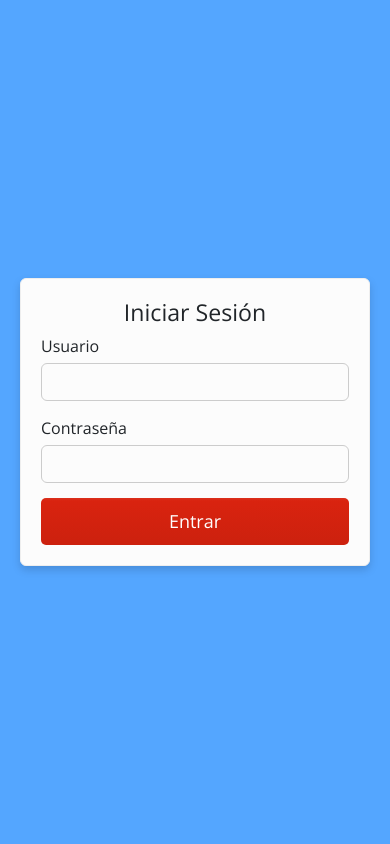
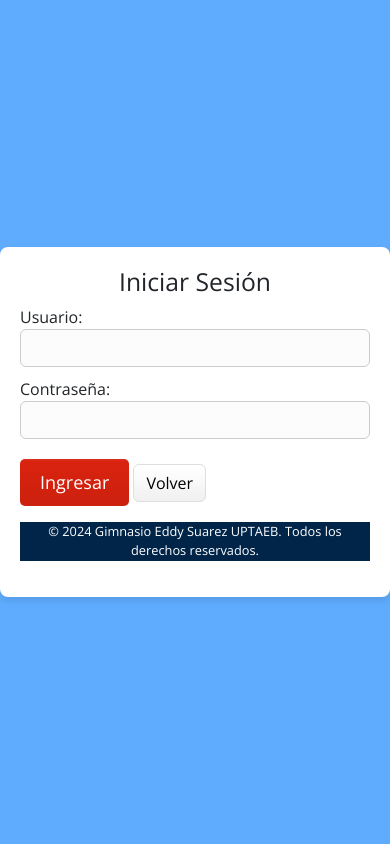
Before and after one commit to jugneyidk/gymsys, a PHP site: page /?p=login in a window 390 px wide. Run offline with PHP 8.4, Linux system fonts and the light colour scheme; grey boxes are pictures that could not be loaded.

Commit message:
V0.22 login

```diff
--- a/css/estilos.css
+++ b/css/estilos.css
@@ -31,61 +31,39 @@ a{
 }
 
 /* Pantalla login */
-.bodystylelog {
-    background-color: #54a6ff;
+.login-body {
+    background-color: #5facff;
     height: 100vh;
     display: flex;
     justify-content: center;
     align-items: center;
+}
+
+.login-container {
+    width: 100%;
+    max-width: 400px;
     padding: 20px;
+    background-color: #ffffff;
+    box-shadow: 0 4px 8px rgba(0,0,0,0.1);
+    border-radius: 8px;
 }
 
 .login-card {
-    max-width: 450px;
-    width: 100%;
-    box-shadow: 0 4px 8px rgba(0,0,0,0.15);
-}
-
-.login-card-img {
-    background: url('ruta/a/tu-imagen.jpg') no-repeat center center;
-    background-size: cover;
-}
-
-.card-body {
-    padding: 20px;
-}
-
-.form-group {
     margin-bottom: 15px;
 }
 
-label {
-    display: block;
-    margin-bottom: 5px;
+.form-control {
+    margin-bottom: 10px;
 }
 
-.input[type="text"],
-.input[type="password"] {
-    width: 100%;
-    padding: 8px;
-    border: 1px solid #ccc;
-    border-radius: 4px;
+.btn-block {
+    margin-top: 10px;
 }
 
-.btn-primary {
-    width: 100%;
-    padding: 10px;
-    border: none;
-    background-color: #007bff;
-    color: white;
-    cursor: pointer;
-    border-radius: 4px;
+footer {
+    font-size: 0.8rem;
+    color: #ffffff;
 }
-
-.btn-primary:hover {
-    background-color: #0056b3;
-}
-
 
 /*fin login*/
 
--- a/vista/login.php
+++ b/vista/login.php
@@ -6,31 +6,28 @@
     <title>Login - Sistema</title>
     <?php require_once("comunes/linkcss.php"); ?>
 </head>
-<body class="bodystylelog">
-
-<div class="card login-card">
-    <div class="row no-gutters">
-        <div class="col-md-6 login-card-img"></div> <!-- Columna para la imagen -->
-        <div class="col-md-6">
-            <div class="card-body">
-                <h3 class="card-title text-center">Iniciar Sesión</h3>
-                <form action="tu-script-de-login.php" method="POST">
+<body class="login-body">
+    <div class="login-container">
+        <div class="login-card">
+            <h2 class="text-center">Iniciar Sesión</h2>
+            <form action="authenticate.php" method="POST">
                 <div class="form-group">
-                        <label for="username">Usuario</label>
+                    <label for="username">Usuario:</label>
                     <input type="text" class="form-control" id="username" name="username" required>
                 </div>
                 <div class="form-group">
-                        <label for="password">Contraseña</label>
+                    <label for="password">Contraseña:</label>
                     <input type="password" class="form-control" id="password" name="password" required>
                 </div>
-                    <div class="text-center">
-                        <button type="submit" class="btn btn-primary">Entrar</button>
-                    </div>
+                <button type="submit" class="btn btn-primary btn-block">Ingresar</button>
+                <button type="button" class="btn btn-secondary btn-block" onclick="history.back();">Volver</button>
             </form>
         </div>
+        <footer class="text-center mt-3">
+            <p>&copy; 2024 Gimnasio Eddy Suarez UPTAEB. Todos los derechos reservados.</p>
+        </footer>
     </div>
-    </div>
-</div>
-
+    <script src="jquery.min.js"></script>
+    <script src="js/bootstrap.bundle.min.js"></script>
 </body>
 </html>
```
Lines whose indentation alone changed are shown as unchanged.
